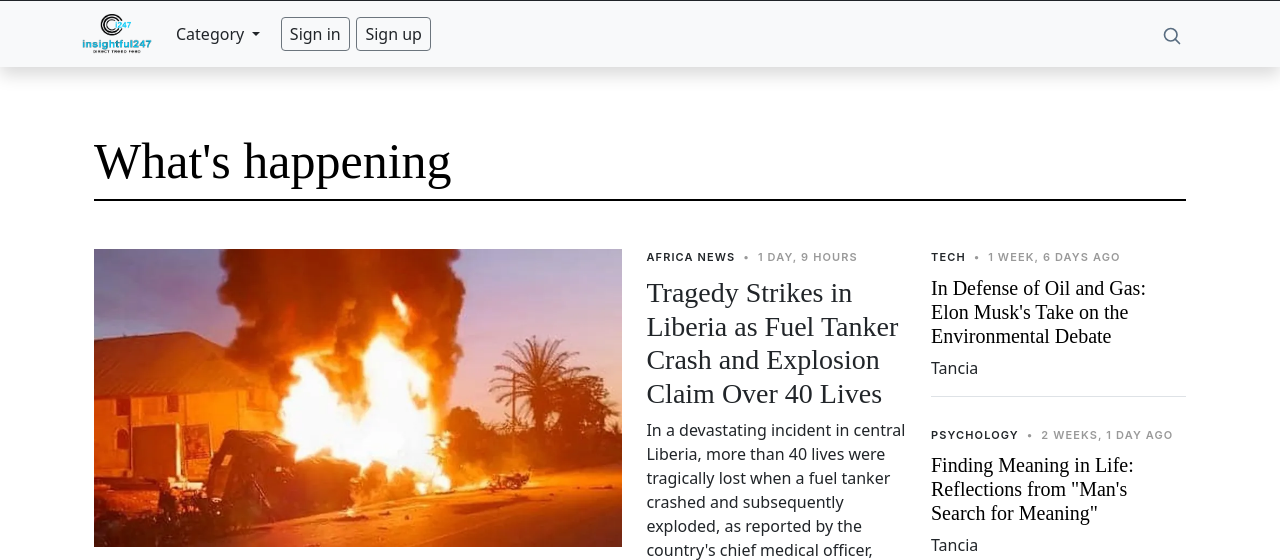
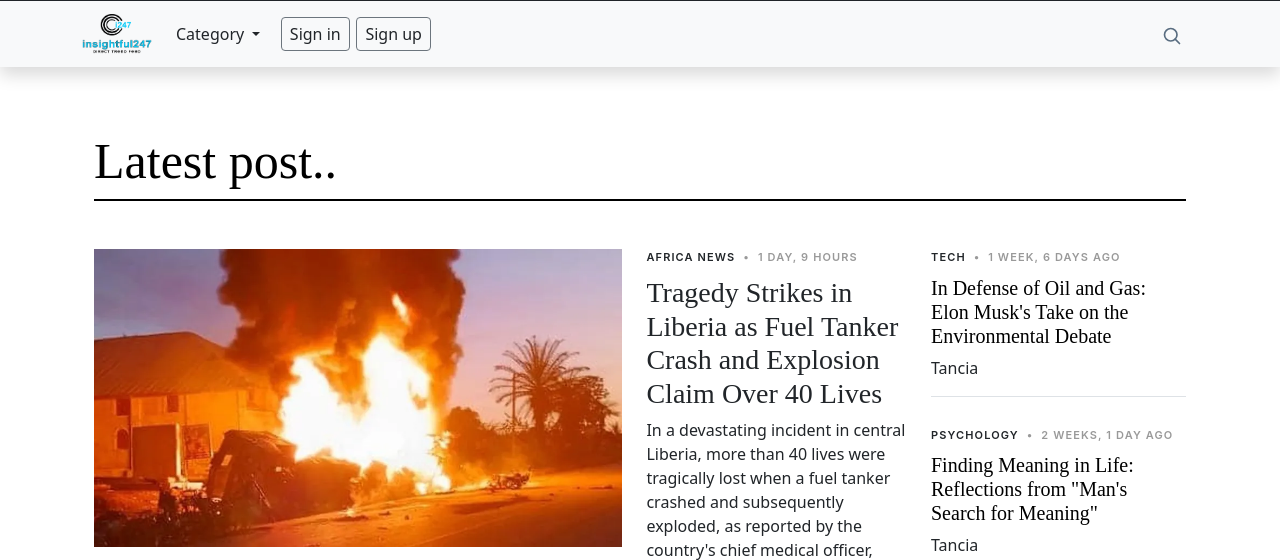
Before and after one commit to SilasCode/ablogDjango, a Django app: page / in a window 1280 px wide. Shown: the part 231-791 px from the top of the page. Run offline with Django 4.2, Linux system fonts and the light colour scheme; data comes from the database, SQL or seed files in the repository; some libraries are stand-ins or nearby versions.

Commit message:
tweaked app for heroku

```diff
--- a/theblog/templates/home.html
+++ b/theblog/templates/home.html
@@ -8,7 +8,7 @@
       <div class="container" data-aos="fade-up">
 
         <div class="section-header d-flex justify-content-between align-items-center mb-5">
-          <h2>What's happening</h2>
+          <h2>Latest post..</h2>
 
         </div>
 
@@ -76,7 +76,6 @@
 		            {% endif %}
 
 	            </div>
-
 
               <div class="col-lg-8">
               	{% if two_posts1 %}
```
